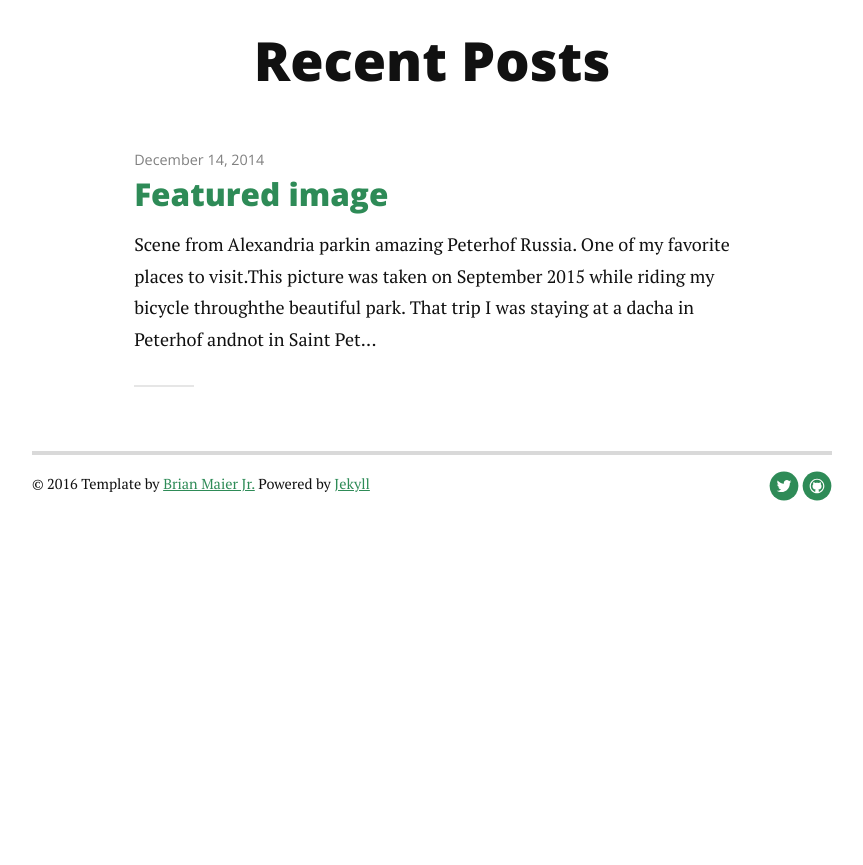
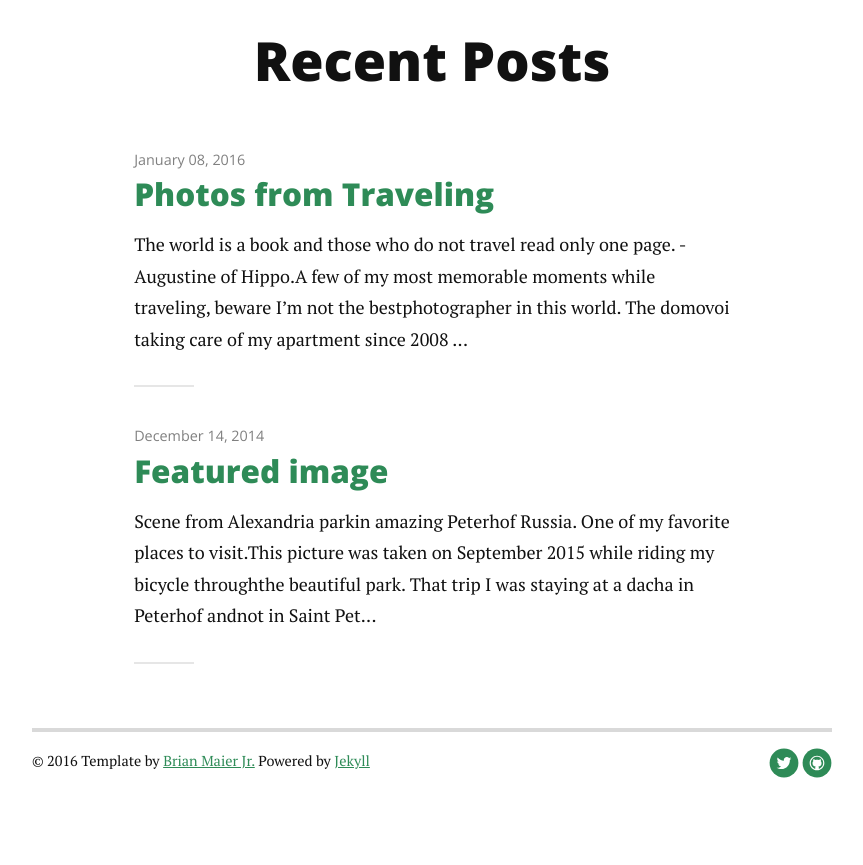
Before and after one commit to guicaro/guicaro.github.io, a Jekyll site: the page built from index.html, in a window 1280 px wide. Shown: the part 270-1135 px from the top of the page, without its empty margins (208-1071 px from the left). Built offline with Jekyll 4.4.1, drawn with Linux system fonts in a browser that asks for light colours; nearby versions of some CDN libraries; Markdown is read by kramdown in place of the engine named in the settings; the list of posts is cut into pages by our own code; before the commit the page ends 900 px from its top, so only the background shows below that.

Commit message:
Added instagram pics

```diff
--- /dev/null
+++ b/_posts/2016-01-08-Photos.markdown
@@ -0,0 +1,67 @@
+---
+layout: post
+title:  "Photos from Traveling"
+date:   2016-01-08
+---
+
+<p class="intro"><span class="dropcap">T</span>he world is a book and those who do not travel read only one page. - Augustine of Hippo.</p>
+
+A few of my most memorable moments while traveling, beware I'm not the best
+photographer in this world.
+
+<figure>
+	<img src="{{ '/assets/img/instagram/domovoi.jpg' | prepend: site.baseurl }}" alt="">
+	<figcaption>The domovoi taking care of my apartment since 2008</figcaption>
+</figure>
+<figure>
+	<img src="{{ '/assets/img/instagram/barcelonacafe.jpg' | prepend: site.baseurl }}" alt="">
+	<figcaption>All you need while traveling and working in Barcelona</figcaption>
+</figure>
+<figure>
+	<img src="{{ '/assets/img/instagram/bologna.jpg' | prepend: site.baseurl }}" alt="">
+	<figcaption>Breakfast in Bologna, Italia main square</figcaption>
+</figure>
+<figure>
+	<img src="{{ '/assets/img/instagram/catania.jpg' | prepend: site.baseurl }}" alt="">
+	<figcaption>Climbing mount Etna in Sicilia, Italia</figcaption>
+</figure>
+<figure>
+	<img src="{{ '/assets/img/instagram/facebook.jpg' | prepend: site.baseurl }}" alt="">
+	<figcaption>Guest for a day at Facebook headquarters</figcaption>
+</figure>
+<figure>
+	<img src="{{ '/assets/img/instagram/googleplex.jpg' | prepend: site.baseurl }}" alt="">
+	<figcaption>Having lunch at Googleplex in Mountain View, California</figcaption>
+</figure>
+<figure>
+	<img src="{{ '/assets/img/instagram/hermitage.jpg' | prepend: site.baseurl }}" alt="">
+	<figcaption>The Hermitage, my favorite museum, I like sculptures by Canova</figcaption>
+</figure>
+<figure>
+	<img src="{{ '/assets/img/instagram/moscow.jpg' | prepend: site.baseurl }}" alt="">
+	<figcaption>Symmetry in Moscow's main cathedral</figcaption>
+</figure>
+<figure>
+	<img src="{{ '/assets/img/instagram/paris.jpg' | prepend: site.baseurl }}" alt="">
+	<figcaption>Walking towards the Eiffel tower in Paris all the way from Le Marais</figcaption>
+</figure>
+<figure>
+	<img src="{{ '/assets/img/instagram/peter2.jpg' | prepend: site.baseurl }}" alt="">
+	<figcaption>Walking on Nevsky prospekt during summer in St. Petersburg</figcaption>
+</figure>
+<figure>
+	<img src="{{ '/assets/img/instagram/peterana.jpg' | prepend: site.baseurl }}" alt="">
+	<figcaption>Great memories of my amazing friend Anna and her impromptu art</figcaption>
+</figure>
+<figure>
+	<img src="{{ '/assets/img/instagram/peteruni.jpg' | prepend: site.baseurl }}" alt="">
+	<figcaption>View from top of the church onto St. Peterburg State University</figcaption>
+</figure>
+<figure>
+	<img src="{{ '/assets/img/instagram/queretaro.jpg' | prepend: site.baseurl }}" alt="">
+	<figcaption>Dinner in Queretaro, Mexico downtown</figcaption>
+</figure>
+<figure>
+	<img src="{{ '/assets/img/instagram/santorini.jpg' | prepend: site.baseurl }}" alt="">
+	<figcaption>Some of the best sunsets I've seen in Santorini, Greece</figcaption>
+</figure>
--- a/todo.txt
+++ b/todo.txt
@@ -7,7 +7,6 @@
 Work on:
 
 Snippets post (tmux, vi, etc)
-Instagram post
 Put dotfiles
 
 NOTE:
```
Also changed, not shown: projects.md (+6 -6 lines).
